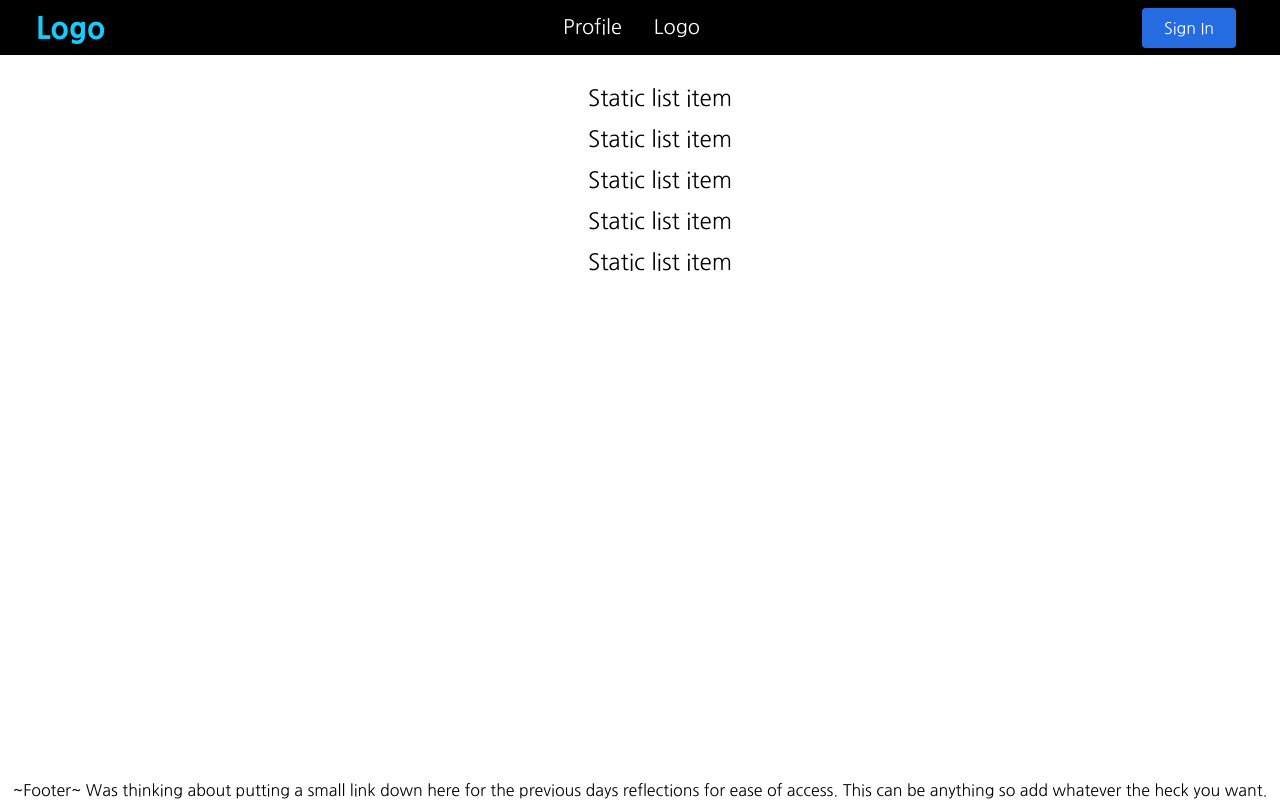
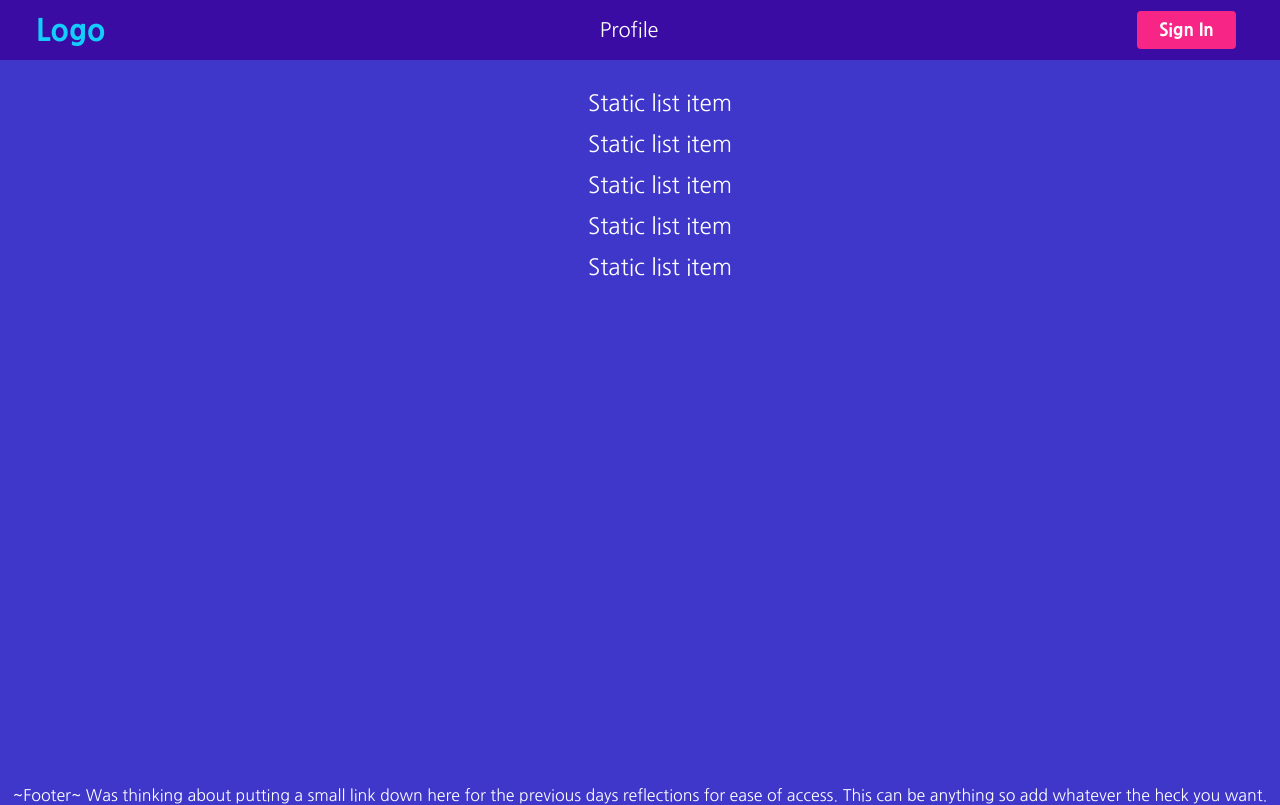
Before and after one commit to Trev-Marshall/Headspace, a React (Create React App) app: page / in a window 1280 px wide. Built offline with nearby package versions, Linux system fonts and the light colour scheme.

Commit message:
Applying styling changes to rest of app

```diff
--- a/src/App.js
+++ b/src/App.js
@@ -11,6 +11,7 @@ import Home from './Components/Home'
 import Footer from './Components/Footer'
 import styled from 'styled-components'
 import Signin from './Components/Signin';
+import { COLORS1 } from './Design/Constants'
 
 function App() {
   return (
@@ -37,4 +38,5 @@ const Container = styled.div`
   flex-direction: column;
   align-items: center;
   height: calc(100vh - 55px);
+  background-color: ${COLORS1.secondary_main};
 `
--- a/src/Components/Footer.jsx
+++ b/src/Components/Footer.jsx
@@ -1,11 +1,16 @@
 import React from 'react'
+import styled from 'styled-components'
 
 function Footer() {
   return (
-    <div>
+    <Container>
       ~Footer~ Was thinking about putting a small link down here for the previous days reflections for ease of access. This can be anything so add whatever the heck you want.
-    </div>
+    </Container>
   )
 }
 
 export default Footer
+
+const Container = styled.div`
+  color: white;
+`
--- a/src/Components/Home.jsx
+++ b/src/Components/Home.jsx
@@ -21,6 +21,7 @@ const Container = styled.div`
   display: flex;
   justify-content: center;
   align-items: center;
+  color: white;
 `
 const Li = styled.li`
   margin: 13px;
--- a/src/Components/NavBar.jsx
+++ b/src/Components/NavBar.jsx
@@ -1,6 +1,7 @@
 import React from 'react';
 import { NavLink as Link } from 'react-router-dom';
 import styled from 'styled-components';
+import { COLORS1 } from '../Design/Constants';
 
 const Navbar = () => {
     return (
@@ -13,9 +14,6 @@ const Navbar = () => {
         <NavLink to="/profile" activeStyle>
           Profile
         </NavLink>
-        <NavLink to="/logo" activeStyle>
-          Logo
-        </NavLink>
       </NavMenu>
       <NavBtn>
         <NavBtnLink to="/signin">Sign In</NavBtnLink>
@@ -27,8 +25,8 @@ const Navbar = () => {
 export default Navbar;
 
 const Nav = styled.nav`
-  background: #000;
-  height: 55px;
+  background: ${COLORS1.main};
+  height: 60px;
   display: flex;
   justify-content: space-between;
   align-items: center;
@@ -72,9 +70,11 @@ const NavBtn = styled.nav`
 
 const NavBtnLink = styled(Link)`
   border-radius: 4px;
-  background: #256ce1;
+  background: ${COLORS1.secondary_accent};
   padding: 10px 22px;
-  color: #fff;
+  font-weight: bold;
+  font-size: 1.1em;
+  color: white;
   outline: none;
   border: none;
   cursor: pointer;
```
